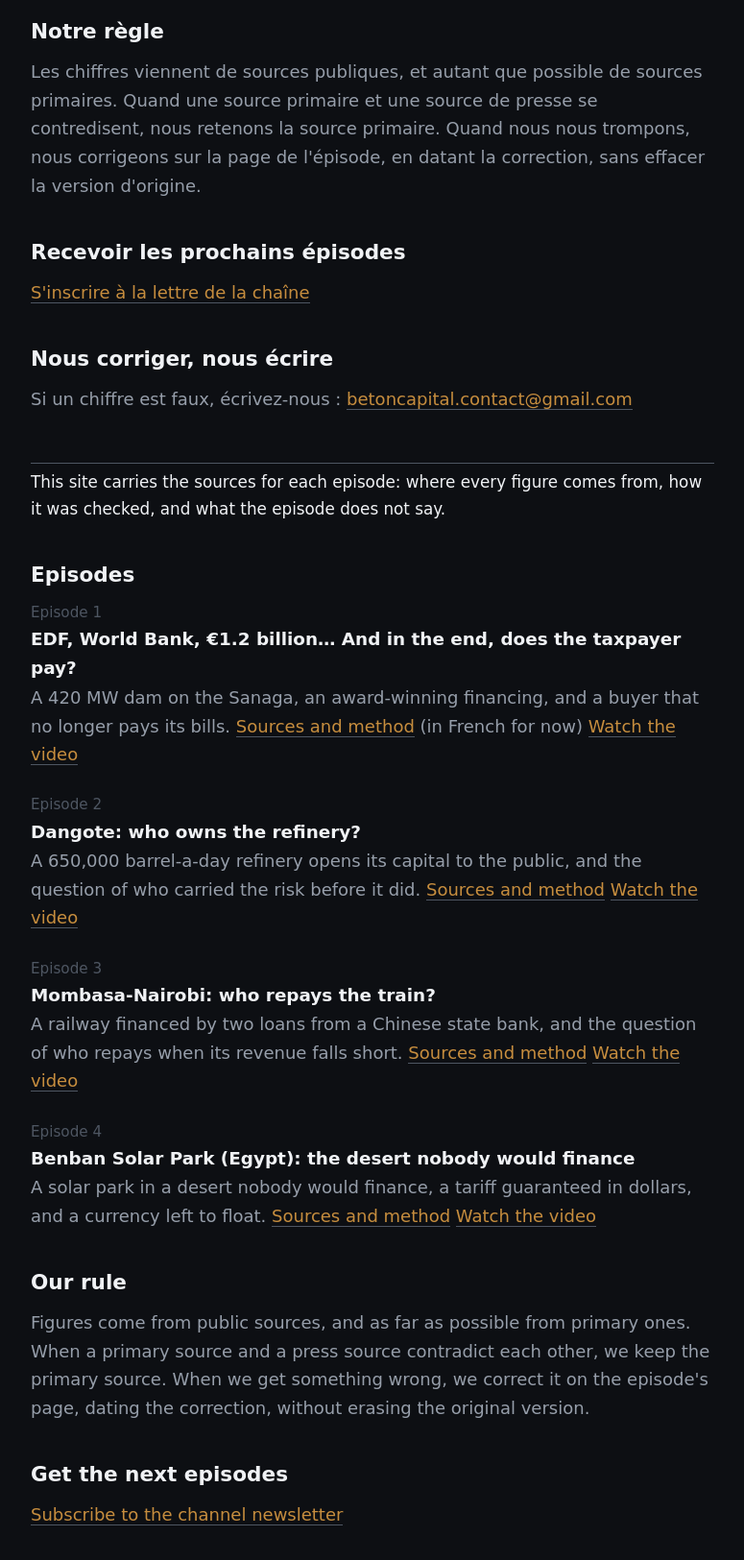
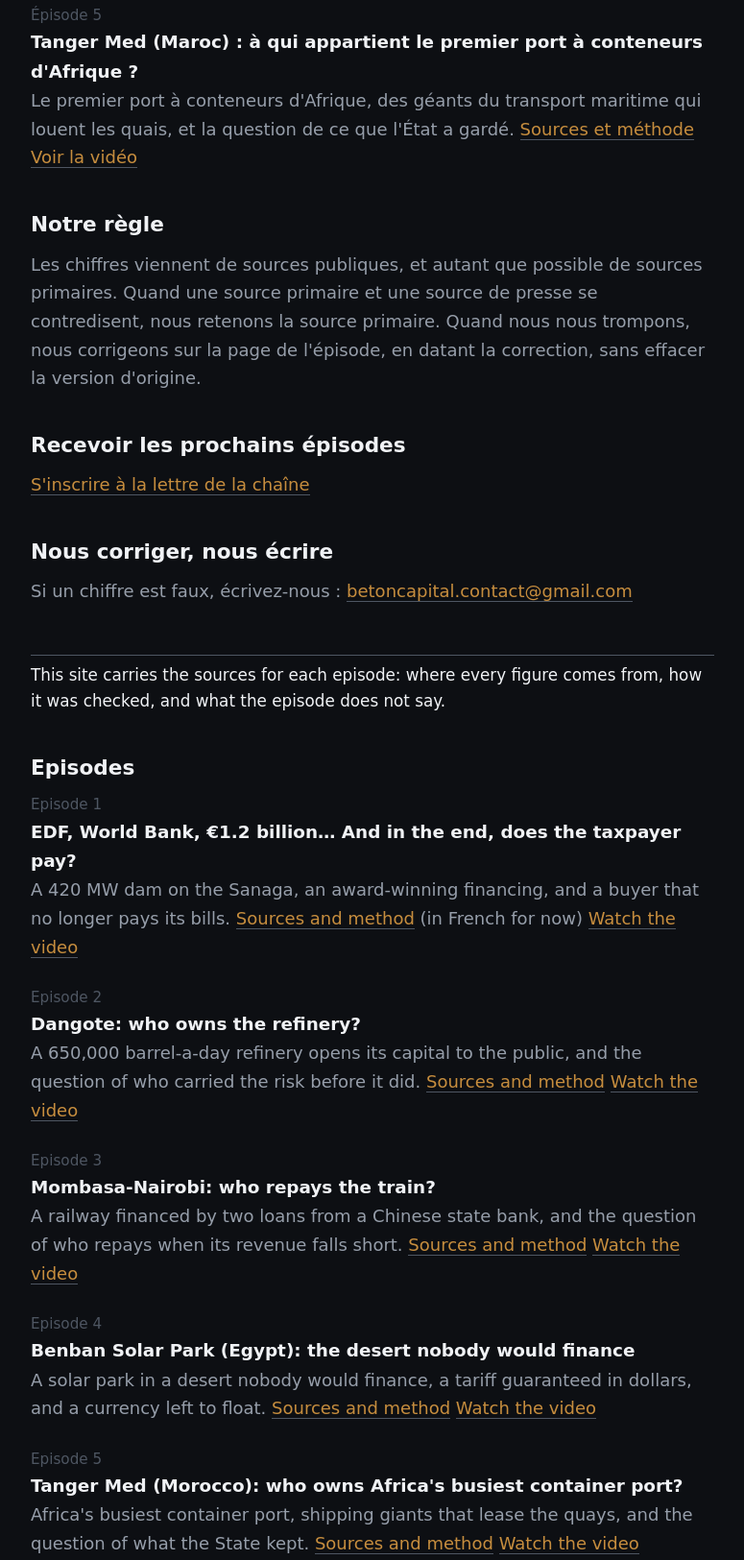
Before and after one commit to betoncapital/betoncapital.github.io, a plain HTML site: page index.html in a window 1280 px wide. Shown: the part 1180-2805 px from the top of the page at 96% size, without its empty margins (252-1027 px from the left). Drawn offline with Linux system fonts and the light colour scheme.

Commit message:
EP05 : liste sur l'accueil, liens video, page Sources et methode

```diff
--- a/episodes.json
+++ b/episodes.json
@@ -119,9 +119,8 @@
   "resume_en": "Africa's busiest container port, shipping giants that lease the quays, and the\nquestion of what the State kept.",
   "lien_fr": "ep05/sources/#fr",
   "lien_en": "ep05/sources/#en",
-  "youtube_fr": "",
-  "youtube_en": "",
-  "accueil": false,
+  "youtube_fr": "https://youtu.be/thK1LkZUvSA",
+  "youtube_en": "https://youtu.be/P1gYX_FOpUo",
   "page": {
    "mode": "bilingue",
    "dossier": "ep05/sources",
--- a/index.html
+++ b/index.html
@@ -55,6 +55,14 @@
 <a href="ep04/sources/#fr">Sources et méthode</a>
 <a href="https://youtu.be/fcej_yx3KF0">Voir la vidéo</a></p>
 </li>
+<li>
+<div class="numero">Épisode 5</div>
+<div class="titre">Tanger Med (Maroc) : à qui appartient le premier port à conteneurs d'Afrique ?</div>
+<p>Le premier port à conteneurs d'Afrique, des géants du transport maritime qui louent
+les quais, et la question de ce que l'État a gardé.
+<a href="ep05/sources/#fr">Sources et méthode</a>
+<a href="https://youtu.be/thK1LkZUvSA">Voir la vidéo</a></p>
+</li>
 </ul>
 
 <h2>Notre règle</h2>
@@ -107,6 +115,14 @@
 <a href="ep04/sources/#en">Sources and method</a>
 <a href="https://youtu.be/Q6XMjljzluI">Watch the video</a></p>
 </li>
+<li>
+<div class="numero">Episode 5</div>
+<div class="titre">Tanger Med (Morocco): who owns Africa's busiest container port?</div>
+<p>Africa's busiest container port, shipping giants that lease the quays, and the
+question of what the State kept.
+<a href="ep05/sources/#en">Sources and method</a>
+<a href="https://youtu.be/P1gYX_FOpUo">Watch the video</a></p>
+</li>
 </ul>
 
 <h2>Our rule</h2>
```
Also changed, not shown: ep05/sources/index.html (+2 -0 lines).
